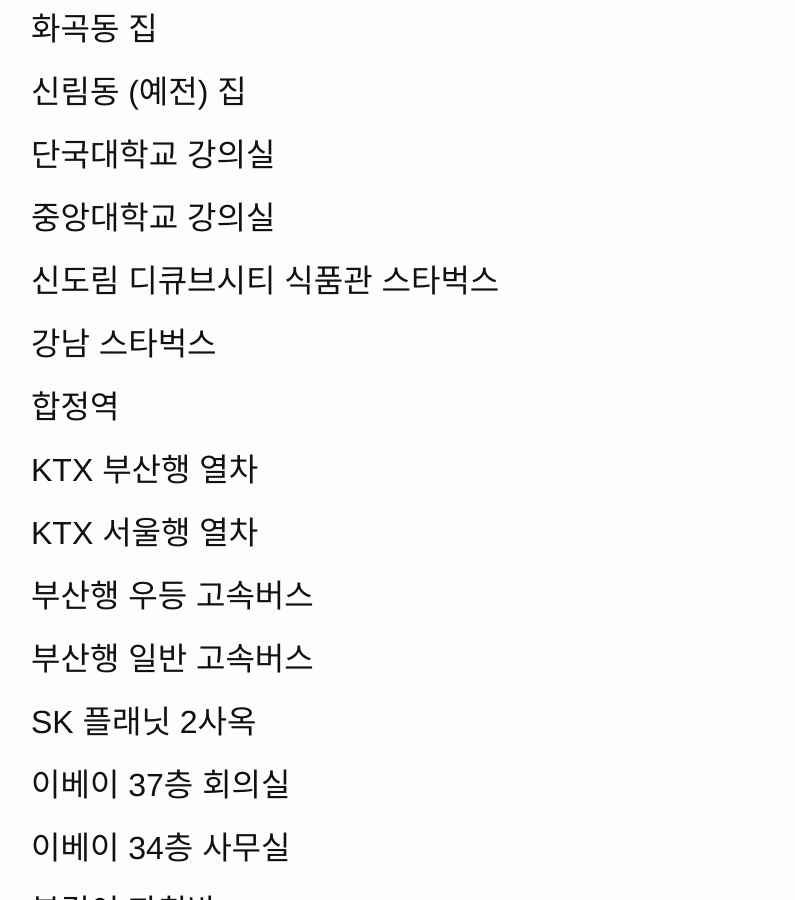
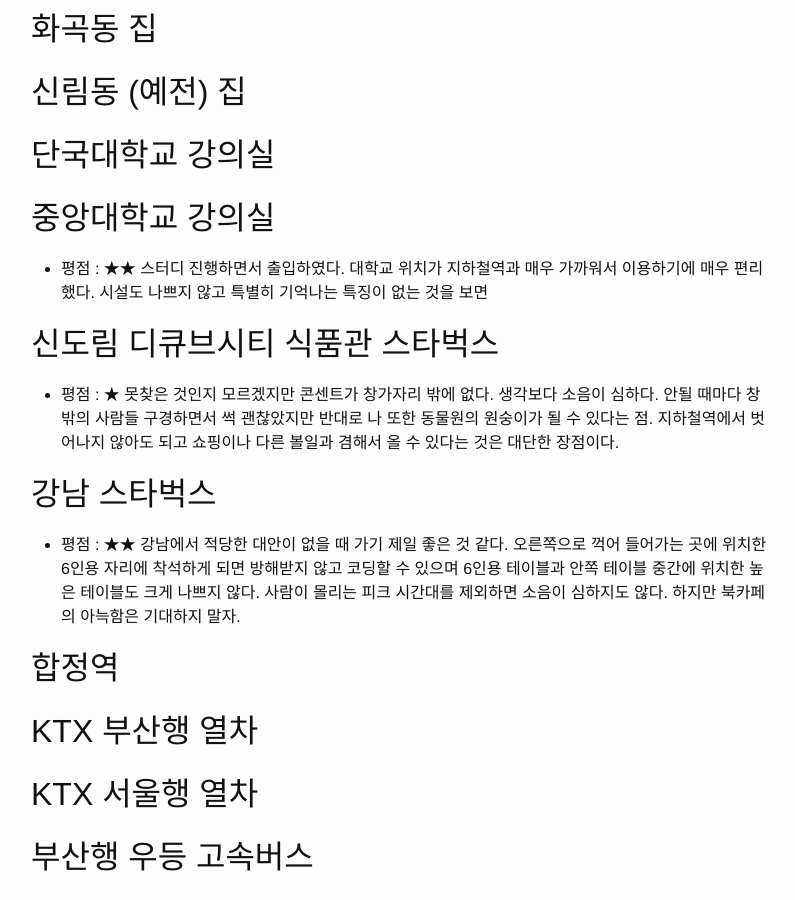
Before and after one commit to LktProgrammer/bongbongco.github.io, a Jekyll site: the page built from _posts/2016-07-20-Making-Coding-Map.markdown, in a window 1280 px wide and 900 px high, scrolled down 258 px. Shown: the whole window, without its empty margins (239-1034 px from the left). Built offline with Jekyll 4.4.1, drawn with Linux system fonts in a browser that asks for light colours.

Commit message:
20160721

```diff
--- a/_posts/2016-07-20-Making-Coding-Map.markdown
+++ b/_posts/2016-07-20-Making-Coding-Map.markdown
@@ -17,12 +17,18 @@ title: 코딩 맵 그리기 프로젝트.
 
 중앙대학교 강의실
 ------
+* 평점 : ★★
+스터디 진행하면서 출입하였다. 대학교 위치가 지하철역과 매우 가까워서 이용하기에 매우 편리했다. 시설도 나쁘지 않고 특별히 기억나는 특징이 없는 것을 보면
 
 신도림 디큐브시티 식품관 스타벅스
 ------
+* 평점 : ★
+못찾은 것인지 모르겠지만 콘센트가 창가자리 밖에 없다. 생각보다 소음이 심하다. 안될 때마다 창밖의 사람들 구경하면서 썩 괜찮았지만 반대로 나 또한 동물원의 원숭이가 될 수 있다는 점. 지하철역에서 벗어나지 않아도 되고 쇼핑이나 다른 볼일과 겸해서 올 수 있다는 것은 대단한 장점이다.
 
 강남 스타벅스
 ------
+* 평점 : ★★
+강남에서 적당한 대안이 없을 때 가기 제일 좋은 것 같다. 오른쪽으로 꺽어 들어가는 곳에 위치한 6인용 자리에 착석하게 되면 방해받지 않고 코딩할 수 있으며 6인용 테이블과 안쪽 테이블 중간에 위치한 높은 테이블도 크게 나쁘지 않다. 사람이 몰리는 피크 시간대를 제외하면 소음이 심하지도 않다. 하지만 북카페의 아늑함은 기대하지 말자.
 
 합정역
 ------
```
